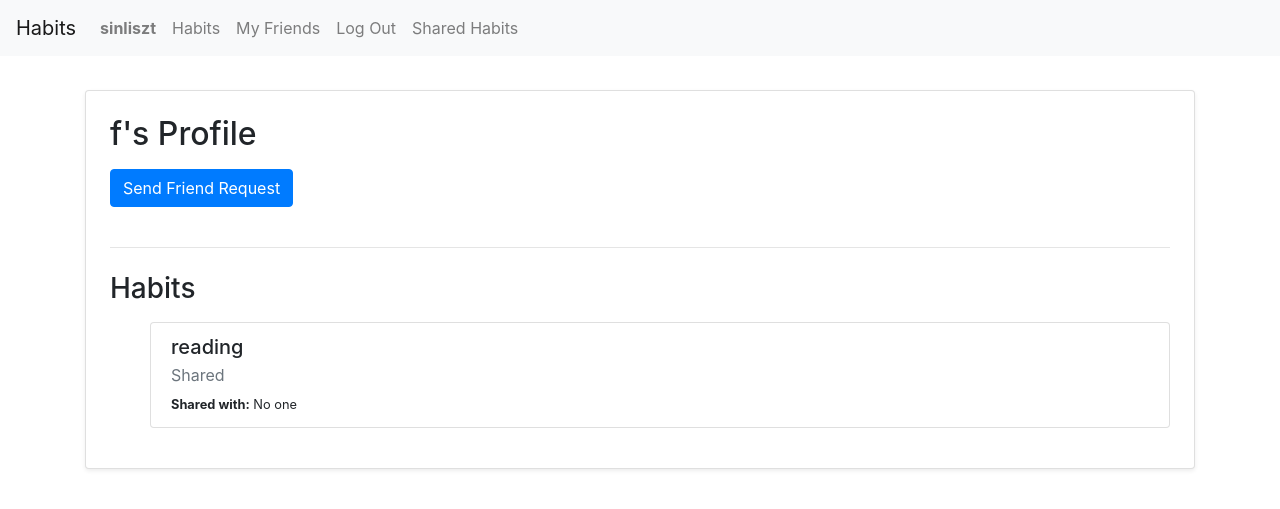
After one commit to Sinliszt/habit, a Django app: a page that uses tracker/templates/tracker/layout.html in a window 1280 px wide. The commit adds this page. Shown: the top 509 px of the page. Run offline with Django 5.2, Linux system fonts and the light colour scheme; a user stored in the database is signed in; data comes from the database, SQL or seed files in the repository; both versions use the stored data as it was after the commit; some libraries are stand-ins or nearby versions.

```diff
--- a/tracker/models.py
+++ b/tracker/models.py
@@ -32,7 +32,7 @@ class HabitLog(models.Model):
     note = models.TextField(blank=True)
 
     class Meta:
-        unique_together = ("habit", "user", "date")
+        ordering = ["-date"]
 
     def __str__(self):
         return f"{self.user.username} - {self.habit.name} on {self.date}"
@@ -41,6 +41,7 @@ class FriendRequest(models.Model):
     from_user = models.ForeignKey(User, related_name="friend_requests_sent", on_delete=models.CASCADE)
     to_user = models.ForeignKey(User, related_name="friend_requests_received", on_delete=models.CASCADE)
     timestamp = models.DateTimeField(auto_now_add=True)
+    is_accepted = models.BooleanField(default=False)
 
     def accept(self):
         self.to_user.friends.add(self.from_user)
--- a/tracker/templates/tracker/create_habit.html
+++ b/tracker/templates/tracker/create_habit.html
@@ -5,7 +5,7 @@
 {% block body %}
 
     <div class="container mt-4">
-        <h2 class="text-center mb-4">Create New Post</h2>
+        <h2 class="text-center mb-4">Create New Habit</h2>
         <form method="post">
             {% csrf_token %}
 
--- a/tracker/templates/tracker/friends_list.html
+++ b/tracker/templates/tracker/friends_list.html
@@ -19,7 +19,9 @@
                         {% for friend in friends%}
                             <li class="list-group-item d-flex justify-content-between align-items-center">
                                 {{ friend.username }}
-                                <button class="btn btn-outline-secondary btn-sm">View Profile</button>
+                                <a href="{% url 'profile_view' friend.username %}">
+                                    <button class="btn btn-outline-secondary btn-sm">View Profile</button>
+                                </a>
                             </li>
                         {% endfor %}
                     </ul>
--- a/tracker/templates/tracker/layout.html
+++ b/tracker/templates/tracker/layout.html
@@ -31,6 +31,9 @@
                     <li class="nav-item">
                         <a class="nav-link" href="{% url 'logout' %}">Log Out</a>
                     </li>
+                    <li class="nav-item">
+                        <a class="nav-link" href="{% url 'shared_habits' %}">Shared Habits</a>
+                    </li>
                 {% else %}
                     <li class="nav-item">
                         <a class="nav-link" href="{% url 'login' %}">Log In</a>
--- /dev/null
+++ b/tracker/templates/tracker/profile.html
@@ -0,0 +1,61 @@
+{% extends "tracker/layout.html" %}
+
+{% load static %}
+
+{% block body %}
+
+    <div class="container mt-4">
+        <div class="card shadow-sm p-4">
+            <h2 class="mb-3">{{ profile_user.username }}'s Profile</h2>
+
+            {% if can_send_request%}
+                <form method="POST" class="mb-3">
+                    {% csrf_token %}
+                    <button type="submit" name="send_friend_request" class="btn btn-primary">Send Friend Request</button>
+
+                </form>
+            {% elif already_requsted %}
+                <div class="alert alert-info">Friend request sent</div>
+            {% elif already_friends %}
+                <div class="alert alert-success">You are already friends</div>
+            {% endif %}
+
+            <hr class="my-4">
+
+            <h3 class="mb-3">Habits</h3>
+
+            {% if habits %}
+                <div class="list-group">
+                    <ul>
+                        {% for item in habits %}
+                            <div class="list-group-item">
+                                <h5 class="mb-1">{{ item.habit.name }}</h5>
+                                <p class="mb-1 text-muted">
+                                    {% if item.owner == profile_user %}
+                                        Owner
+                                    {% else %}
+                                        Shared
+                                    {% endif %}
+                                </p>
+                                <small>
+                                    <strong>Shared with:</strong>
+                                    {% if item.shared_with %}
+                                        {% for user in item.shared_with %}
+                                            {{ user.username }}{% if not forloop.last %}, {% endif %}
+                                        {% endfor %}
+                                    {% else %}
+                                        No one
+                                    {% endif %}
+                                </small>
+                            </div>
+                        {% endfor %}
+                    </ul>
+                </div>
+            {% else %}
+                <div class="alert alert-secondary">This user has no habits yet</div>
+            {% endif %}
+
+        </div>
+    </div>
+
+{% endblock %}
--- a/tracker/urls.py
+++ b/tracker/urls.py
@@ -13,5 +13,7 @@ urlpatterns = [
     path("friend-request/send/<int:user_id>/", views.send_friend_request, name="send_friend_request"),
     path("friend-request/accept/<int:request_id>/", views.accept_friend_request, name="accept_friend_request"),
     path("search-users/", views.search_users, name="search_users"),
-    path("send-request/<int:user_id>/", views.send_friend_request, name="send_friend_request")
+    path("send-request/<int:user_id>/", views.send_friend_request, name="send_friend_request"),
+    path("profile/<str:username>/", views.profile_view, name="profile_view"),
+    path("shared/", views.shared_habits_view, name="shared_habits"),
 ]
--- a/tracker/views.py
+++ b/tracker/views.py
@@ -25,8 +25,9 @@ def index(request):
 
     for habit in habits:
         logs=habit.logs.filter(user=request.user).order_by('-date')
-        today_minutes = logs.filter(date=date.today()).aggregate(Sum("minutes_done"))["minutes_don__sum"] or 0
-        today_done = today_minutes >= target_minutes
+        today_minutes = logs.filter(date=date.today()).aggregate(Sum("minutes_done"))["minutes_done__sum"] or 0
+
+        today_done = today_minutes >= habit.target_minutes
 
         streak_data = calculate_streaks(
             logs = logs,
@@ -53,13 +54,15 @@ def habit_detail(request, habit_id):
     if request.user != habit.owner and request.user not in habit.users.all():
         return HttpResponseForbidden("You do not have access to this habit")
 
-
     selected_user_id = request.GET.get("user", request.user.id)
     selected_user = get_object_or_404(User, id=selected_user_id)
 
     logs = HabitLog.objects.filter(habit=habit, user=selected_user).order_by('-date')
-    today_minutes = logs.filter(date=date.today()).aggregate(Sum('minutes_done'))['minutes_done__sum'] or 0
+
+    today_minutes = logs.filter(date=date.today()).aggregate(Sum("minutes_done"))["minutes_done__sum"] or 0
     today_done = today_minutes >= habit.target_minutes
+
+    today_completion = round((today_minutes / habit.target_minutes) * 100, 1) if habit.target_minutes else 0
 
     streak_data = get_streaks_and_progress(selected_user, habit) or {
         "current_streak": 0,
@@ -73,31 +76,31 @@ def habit_detail(request, habit_id):
             if form.is_valid():
                 note = form.cleaned_data['note']
                 minutes_done = form.cleaned_data["minutes_done"]
-                HabitLog.objects.update_or_create(
+
+                total_today = HabitLog.objects.filter(
                     habit=habit,
                     user=request.user,
                     date=date.today(),
-                    defaults={
-                        "note": note,
-                        "minutes_done": minutes_done,
-                    }
-                )
+                ).aggregate(Sum("minutes_done"))["minutes_done__sum"] or 0
+
+                if minutes_done < 1:
+                    form.add_error("minutes_done", "Minutes must be positive")
+                elif minutes_done + total_today < total_today:
+                    form.add_error("minutes done", f"You have already logged {total_today} minutes today.")
+                else:
+                    HabitLog.objects.create(
+                        habit=habit,
+                        user=request.user,
+                        date=date.today(),
+                        note=note,
+                        minutes_done=minutes_done,
+                    )
                 return redirect('habit_detail', habit_id=habit.id)
             else:
                 form = None
     else:
         if request.user == selected_user:
-            try:
-                log_today = HabitLog.objects.get(user=request.user, habit=habit, date=date.today())
-                minutes_done = log_today.minutes_done
-                note = log_today.note
-            except HabitLog.DoesNotExist:
-                note = ""
-                minutes_done = None
-            form = HabitLogForm(initial={
-            "note": note,
-            "minutes_done": minutes_done,
-            })
+            form = HabitLogForm()
         else:
             form = None
 
@@ -113,6 +116,7 @@ def habit_detail(request, habit_id):
         entry['total_minutes'] = total
 
     all_users = [habit.owner] + list(habit.users.all())
+    all_users = [user for user in all_users if user is not None]
     everyone_progress = []
 
     for user in all_users:
@@ -123,8 +127,13 @@ def habit_detail(request, habit_id):
             "completion_percent": 0,
         }
 
-        today_minutes = logs.filter(date=date.today()).aggregate(Sum("minutes_done"))["minutes_done__sum"] or 0
-        today_done = today_minutes >= habit.target_minutes
+        user_today_minutes = HabitLog.objects.filter(
+            habit=habit,
+            user=user,
+            date=date.today(),
+        ).aggregate(Sum('minutes_done'))['minutes_done__sum'] or 0
+
+        today_done = user_today_minutes >= habit.target_minutes
 
         everyone_progress.append({
             "user": user,
@@ -136,10 +145,11 @@ def habit_detail(request, habit_id):
 
     return render(request, 'tracker/habit_detail.html', {
         "habit": habit,
-        "logs_by_date": logs,
+        "logs_by_date": logs_by_date,
         "today_minutes": today_minutes,
         "today_done": today_done,
         "form": form,
+        "today_completion": today_completion,
         "streak": streak_data,
         "shared_users": habit.users.exclude(id=request.user.id),
         "selected_user": selected_user,
@@ -294,3 +304,48 @@ def search_users(request):
         "users": users,
         "query": query,
     })
+
+@login_required
+def profile_view(request, username):
+    profile_user = get_object_or_404(User, username=username)
+
+    habits = Habit.objects.filter(Q(owner=profile_user) | Q(users=profile_user)).distinct()
+
+    already_requested = FriendRequest.objects.filter(from_user=request.user, to_user=profile_user).exists()
+    already_friends = FriendRequest.objects.filter(
+        Q(from_user=request.user, to_user=profile_user) |
+        Q(from_user=profile_user, to_user=request.user),
+        is_accepted = True
+    ).exists()
+
+    can_send_request = (
+        profile_user != request.user and not already_requested and not already_friends
+    )
+
+    if request.method == 'POST' and "send_friend_request" in request.POST and can_send_request:
+        FriendRequest.objects.create(from_user=request.user, to_user=profile_user)
+        return redirect("profile_view", username=username)
+
+    habit_data = []
+    for habit in habits:
+        shared_with = habit.users.exclude(id=profile_user.id)
+        habit_data.append({
+            "habit": habit,
+            "is_owner": habit.owner == profile_user,
+            "shared_with": shared_with,
+        })
+
+    return render(request, "tracker/profile.html", {
+        "profile_user": profile_user,
+        "habits": habit_data,
+        "can_send_request": can_send_request,
+        "already_requested": already_requested,
+        "already_friends": already_friends,
+    })
+
+@login_required
+def shared_habits_view(request):
+    shared_habits = Habit.objects.filter(users=request.user).exclude(owner=request.user)
+    return render(request, "tracker/shared_habits.html", {
+        "habits": shared_habits,
+    })
```
Also changed, not shown: tracker/templates/tracker/habit_detail.html (+6 -4 lines), tracker/templates/tracker/shared_habits.html (added, +22 -0 lines), db.sqlite3, tracker/migrations/0005_friendrequest_is_accepted_alter_habitlog_note.py (added), tracker/migrations/0006_alter_habitlog_options_and_more.py (added).
